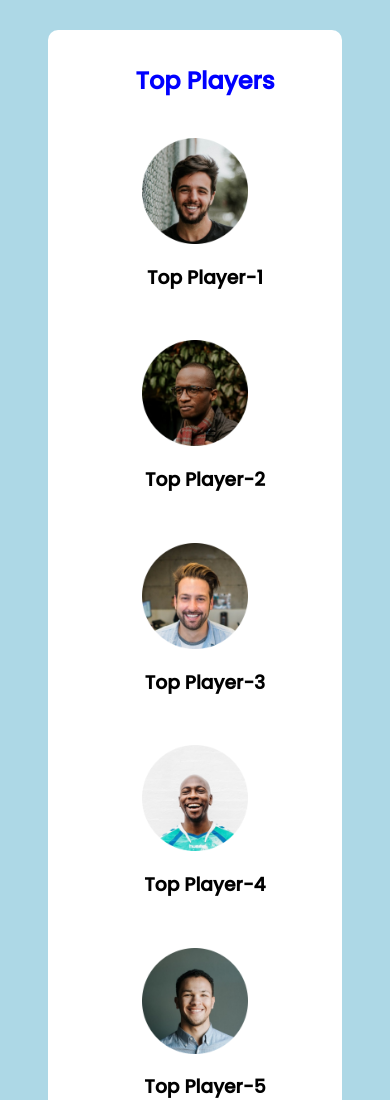
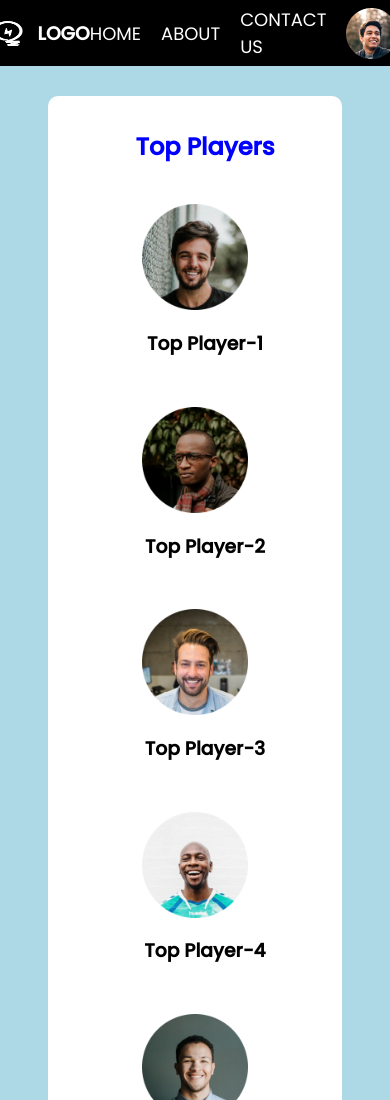
Before and after one commit to nishat-tasnim-nahid/leader-board-project1, a plain HTML site: page index.html in a window 390 px wide. Shown: the top 1100 px of the page. Drawn offline with Linux system fonts and the light colour scheme.

Commit message:
add nav and make it responsive

```diff
--- a/index.html
+++ b/index.html
@@ -14,7 +14,18 @@
 
 <body>
     <header>
-
+        <nav>
+            <div class="nav-logo">
+                <img src="images/icons/logo.png" alt="">
+                <h3>LOGO</h3>
+            </div>
+            <div class="nav-link">
+                <a class="link" href="">HOME</a>
+                <a class="link" href="">ABOUT</a>
+                <a class="link" href="">CONTACT US</a>
+                <img src="images/icons/profile.png" alt="">
+            </div>
+        </nav>
     </header>
 
     <main>
--- a/styles/style.css
+++ b/styles/style.css
@@ -5,6 +5,41 @@ body {
     background-color: lightblue;
     margin: 0;
 
+}
+
+header {
+    margin: 0;
+    background-color: black;
+    display: flex;
+    justify-content: center;
+}
+
+nav {
+    display: flex;
+    justify-content: space-between;
+    width: 900px
+}
+
+.nav-logo img {
+    width: 30px;
+    height: 25px;
+    margin-right: 15px;
+}
+
+.nav-logo,
+.nav-link {
+    display: flex;
+    /* justify-content: center; */
+    align-items: center;
+    color: white;
+
+}
+
+.nav-link .link {
+    text-decoration: none;
+    color: white;
+    font-size: 18px;
+    margin-right: 20px;
 }
 
 main {
@@ -147,6 +182,11 @@ footer {
 
 
 @media only screen and (max-width:688px) {
+    /* .nav {
+        padding: 20px;
+        width: 400px;
+    } */
+
     .container {
         width: 60%;
     }
```
